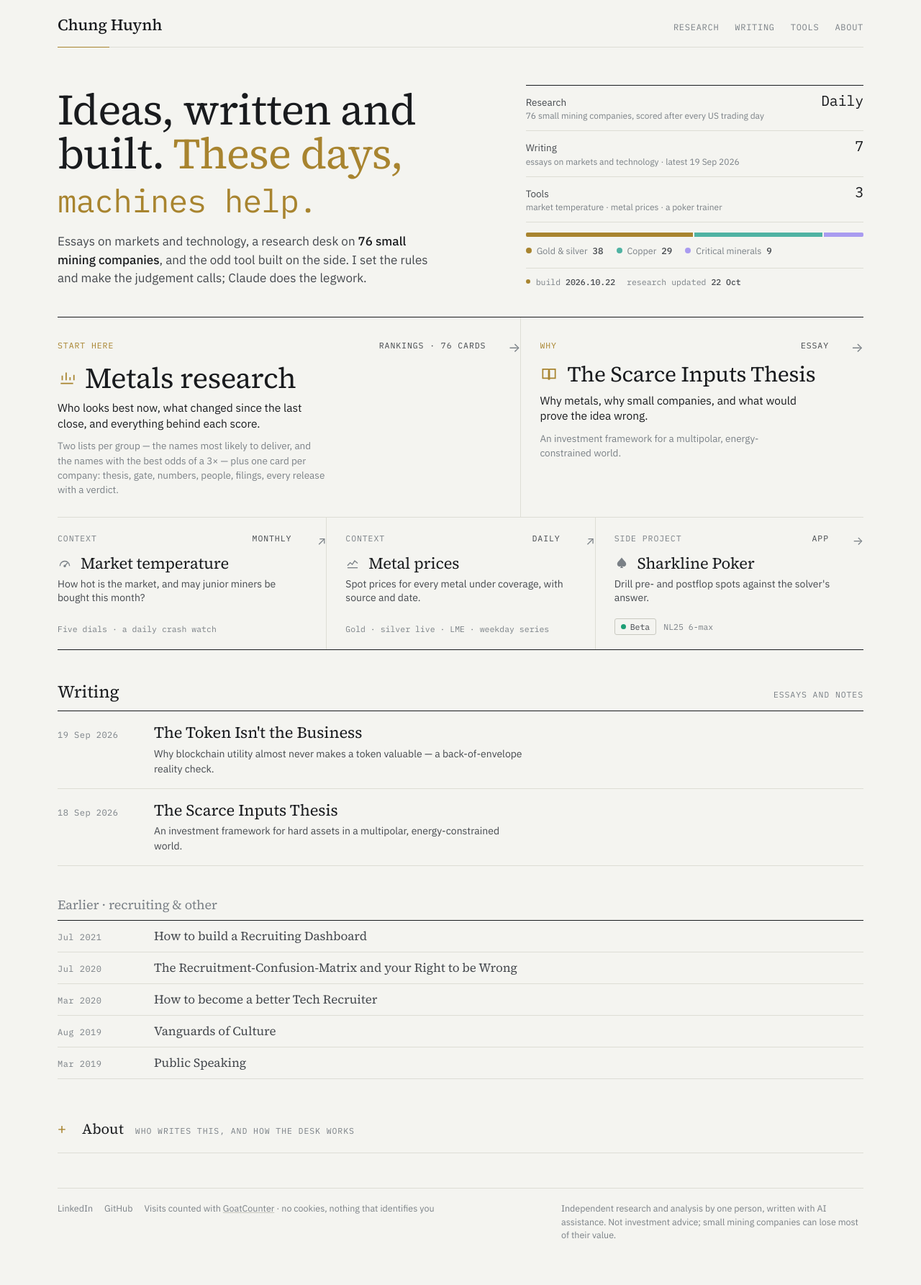
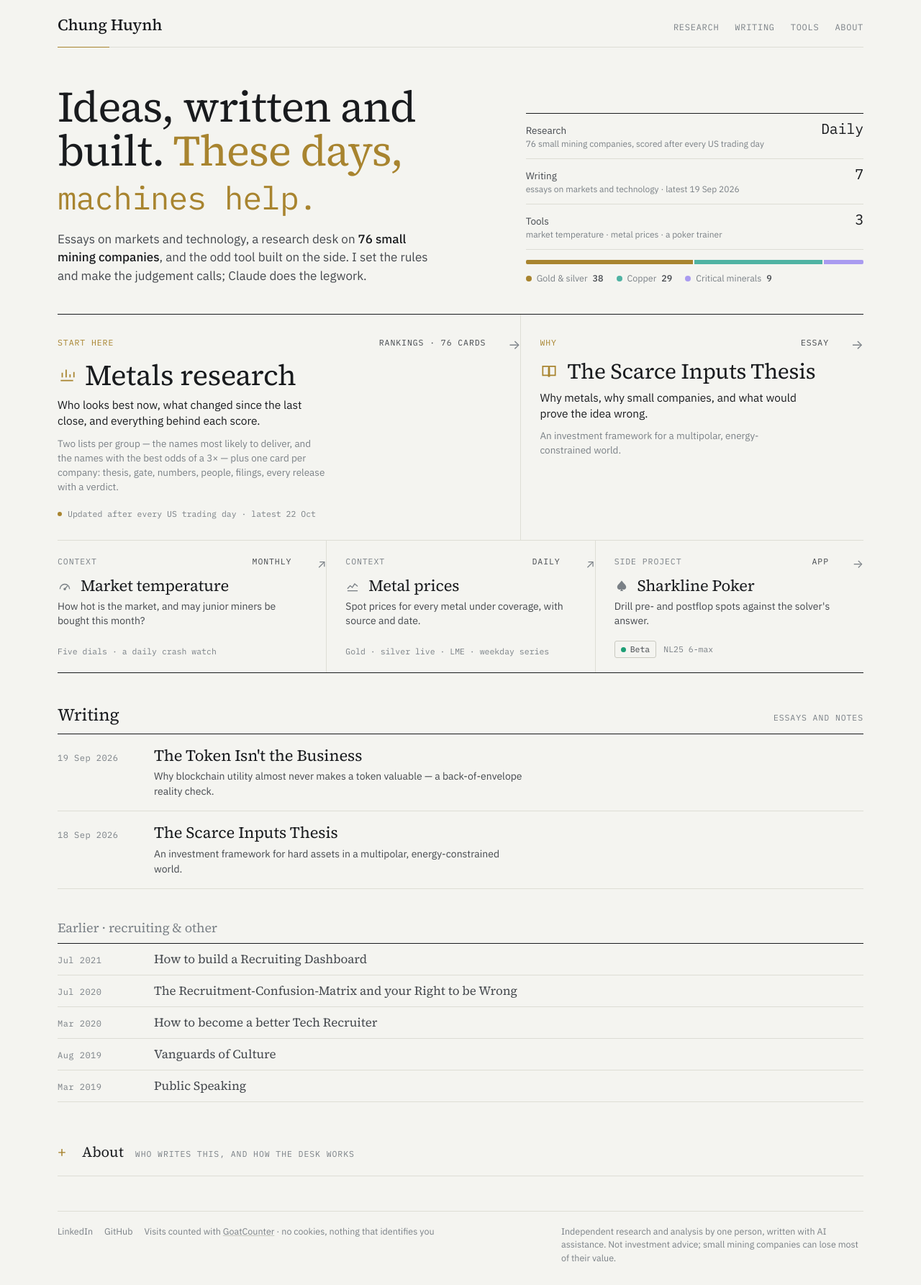
Before and after one commit to Chungwin/chungwin.github.io, a Jekyll site: the page built from index.html, in a window 1280 px wide. Shown: the whole page at 72% size. Built offline with Jekyll 4.4.1, drawn with Linux system fonts in a browser that asks for light colours; before the commit the page ends 1753 px from its top, so only the background shows below that.

Commit message:
Rebrand draft: two voices only; build line removed, card update note back
Co-Authored-By: Claude Opus 5.5 <noreply@anthropic.com>
Claude-Session: https://claude.ai/code/session_01Sc44kzVS9SuGufLDku6ZWX

```diff
--- a/_layouts/home.html
+++ b/_layouts/home.html
@@ -18,7 +18,6 @@ layout: default
     <div class="strata" aria-hidden="true"><i style="background:var(--gold);flex:{{ eq.pm }}"></i><i style="background:var(--copper);flex:{{ eq.cu }}"></i><i style="background:var(--violet);flex:{{ eq.cm }}"></i></div>
     <div class="legend"><span><i style="background:var(--gold)"></i>Gold &amp; silver <b>{{ eq.pm }}</b></span><span><i style="background:var(--copper)"></i>Copper <b>{{ eq.cu }}</b></span><span><i style="background:var(--violet)"></i>Critical minerals <b>{{ eq.cm }}</b></span></div>
     {% endif %}
-    <p class="build"><i aria-hidden="true"></i><span>build <b>{{ site.time | date: "%Y.%m.%d" }}</b></span>{% if eq.latest_short %}<span>research updated <b>{{ eq.latest_short }}</b></span>{% endif %}</p>
   </div>
 </section>
 
@@ -28,6 +27,7 @@ layout: default
     <div class="nm"><svg viewBox="0 0 24 24" fill="none" stroke="currentColor" stroke-width="1.6" aria-hidden="true"><path d="M4 19h16M6 15V9M11 15V5M16 15v-4M21 15v-7"/></svg><h2>Metals research</h2></div>
     <p class="what">Who looks best now, what changed since the last close, and everything behind each score.</p>
     <p class="desc">Two lists per group — the names most likely to deliver, and the names with the best odds of a 3× — plus one card per company: thesis, gate, numbers, people, filings, every release with a verdict.</p>
+    <span class="note">Updated after every US trading day{% if eq.latest_short %} · latest {{ eq.latest_short }}{% endif %}</span>
     <span class="go" aria-hidden="true">→</span>
   </a>
   <a class="door" href="{{ '/scarce-inputs-thesis/' | relative_url }}" data-goatcounter-click="home/thesis" data-goatcounter-title="Home: thesis">
--- a/assets/css/main.css
+++ b/assets/css/main.css
@@ -72,10 +72,6 @@ a:focus-visible{ outline:2px solid var(--gold); outline-offset:3px; border-radiu
 .legend span{ display:inline-flex; align-items:center; gap:7px; }
 .legend i{ width:8px; height:8px; border-radius:50%; }
 .legend b{ color:var(--ink2); font-weight:500; }
-/* build line: when the site was last built and the research last updated (machine voice, so mono) */
-.build{ display:flex; flex-wrap:wrap; align-items:center; gap:4px 16px; margin:14px 0 0; padding-top:10px; border-top:1px solid var(--line); font-family:var(--mono); font-size:11.5px; color:var(--mute); }
-.build b{ color:var(--ink2); font-weight:500; }
-.build i{ width:6px; height:6px; border-radius:50%; background:var(--gold); margin-right:-8px; }
 @media (max-width:820px){ .hero{ grid-template-columns:1fr; gap:28px; padding:36px 0 28px; } }
 
 /* ── doors (primary) and tools (secondary) ────────────── */
@@ -92,6 +88,8 @@ a:focus-visible{ outline:2px solid var(--gold); outline-offset:3px; border-radiu
 .doors .door:first-child h2{ font-size:40px; }
 .what{ margin:0; font-size:15.5px; color:var(--ink); line-height:1.4; max-width:40ch; }
 .desc{ margin:0; color:var(--mute); font-size:13.5px; line-height:1.5; max-width:46ch; }
+.door .note{ margin-top:auto; padding-top:8px; font-family:var(--mono); font-size:11.5px; color:var(--mute); }
+.door .note::before{ content:""; display:inline-block; width:6px; height:6px; border-radius:50%; background:var(--gold); margin:0 8px 1px 0; }
 .go{ position:absolute; right:0; top:28px; font-size:18px; color:var(--mute); transition:color .15s, transform .15s; }
 .door:hover .go, .tool:hover .go{ color:var(--gold); transform:translate(2px,-2px); }
 .door:hover h2, .tool:hover h2{ text-decoration:underline; text-decoration-color:var(--line2); text-underline-offset:6px; text-decoration-thickness:1px; }
```
